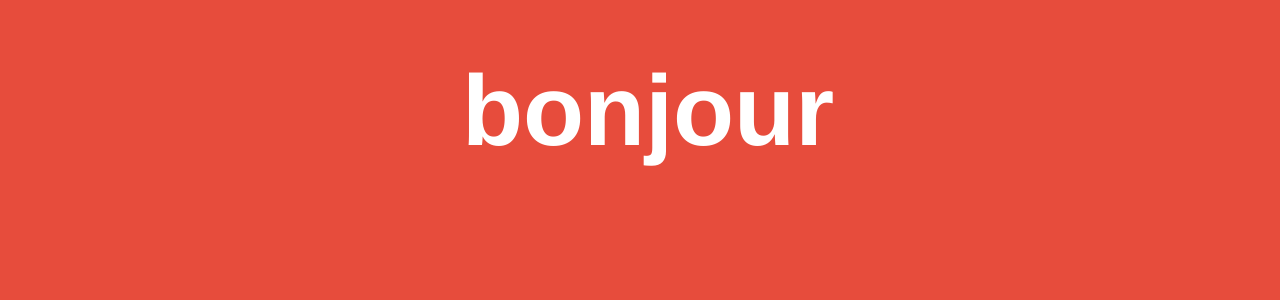
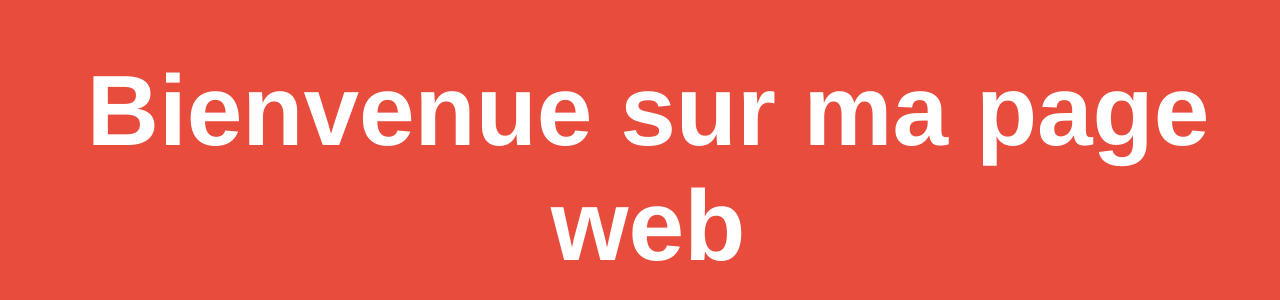
Before and after one commit to grassanordine/test, a plain HTML site: page index.html in a window 1280 px wide. Shown: the part 334-634 px from the top of the page. Drawn offline with Linux system fonts and the light colour scheme.

Commit message:
changement message

```diff
--- a/index.html
+++ b/index.html
@@ -19,6 +19,6 @@
      }
  </style>
  <body>
- <h1> bonjour</h1>
+ <h1> Bienvenue sur ma page web</h1>
  </body>
 </html>
```
